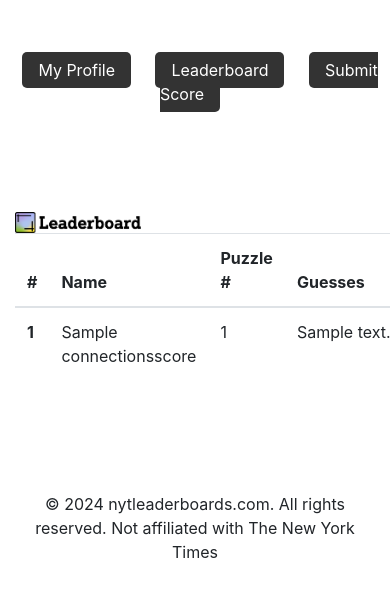
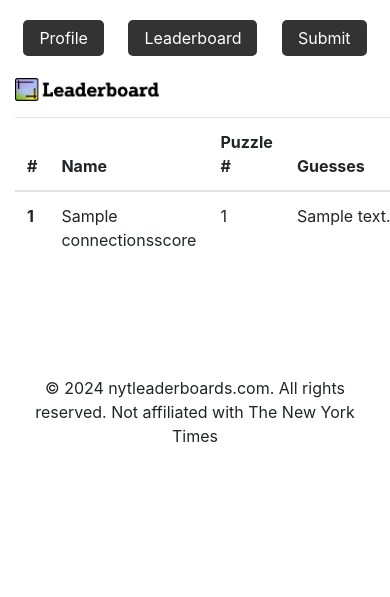
Before and after one commit to CalvinSch/nyt_game_leaderboard, a Django app: page / in a window 390 px wide; the page is wider, and only the part inside the window is pictured. Shown: the top 597 px of that part. Run offline with Django 5.2, Linux system fonts and the light colour scheme; a user stored in the database is signed in; tables that the repository leaves empty hold one stand-in row (values such as "Sample post"); some libraries are stand-ins or nearby versions.

Commit message:
Mobile Button Fixes and overal interface improvements

```diff
--- a/leaderboards/templates/leaderboards/leaderboard.html
+++ b/leaderboards/templates/leaderboards/leaderboard.html
@@ -6,16 +6,16 @@
     <link rel="stylesheet" href="https://stackpath.bootstrapcdn.com/bootstrap/4.3.1/css/bootstrap.min.css">
 </head>
 <body>
-<div class ="container mt-5">
+<div class ="container mt-3">
 </div>
 {% extends "users/layout.html" %}
 {% block body %}
-<div class="container mt-5">
+<div class="container mt-3">
     {% load static %}
     <!-- This is working properly on local test, in a fresh browser with cache cleared -->
-    <img src="{% static "img/leaderboard_logo.png" %}" alt="Leaderboard Logo" style="width: 35%;" class="mt-5">
+    <img src="{% static "img/leaderboard_logo.png" %}" alt="Leaderboard Logo" style="width: 40%;" class="img-fluid">
     <!-- <a href="submit_score">Submit Score</a> -->
-    <table class="table">
+    <table class="table mt-3">
         <thead>
             <tr>
                 <th scope="col">#</th>
--- a/users/templates/users/layout.html
+++ b/users/templates/users/layout.html
@@ -22,23 +22,38 @@
             background-color: #ddd;
             color: black;
         }
+        /* Update buttons to change text based on screen-size. Mobile Friendly */
+        #submit::after{
+            content:"Submit Score"
+        }
+        #user::after{
+            content:"My Profile"
+        }
+        @media (max-width: 400px) {
+            #submit::after{
+                content:"Submit"
+            }
+            #user::after{
+                content:"Profile"
+            }
+        }
     </style>
     {% load static %}
     <!-- With updated STATICFILE_DIRS, we can now reference static files like this. BE SURE TO python manage.py collectstatic -->
     <link rel="icon" href="{% static 'img/favicon.ico' %}" type="image/x-icon">
 </head>
 <body>
-    <div class="header">
+    <div class="header" style="border-spacing: 0cap;">
         <!-- Update these href attributes to match your URL names -->
         {% if user.username != '' %}
         <!-- Check if user is registered. TODO: Check authentication? -->
-        <a href="{% url 'users:user_profile' username=request.user.username %}">My Profile</a>
+        <a href="{% url 'users:user_profile' username=request.user.username %}" id="user"></a>
         {% else %}
         <!-- To prevent errors for non-registered users, redirect to the registration view -->
         <a href="{% url 'users:login' %}">Log In</a>
         {% endif %}
         <a href="{% url 'leaderboards:leaderboard' %}">Leaderboard</a>
-        <a href="{% url 'leaderboards:submit' %}">Submit Score</a>
+        <a href="{% url 'leaderboards:submit' %}" id="submit"></a>
     </div>
 
     {% block body %}
```
